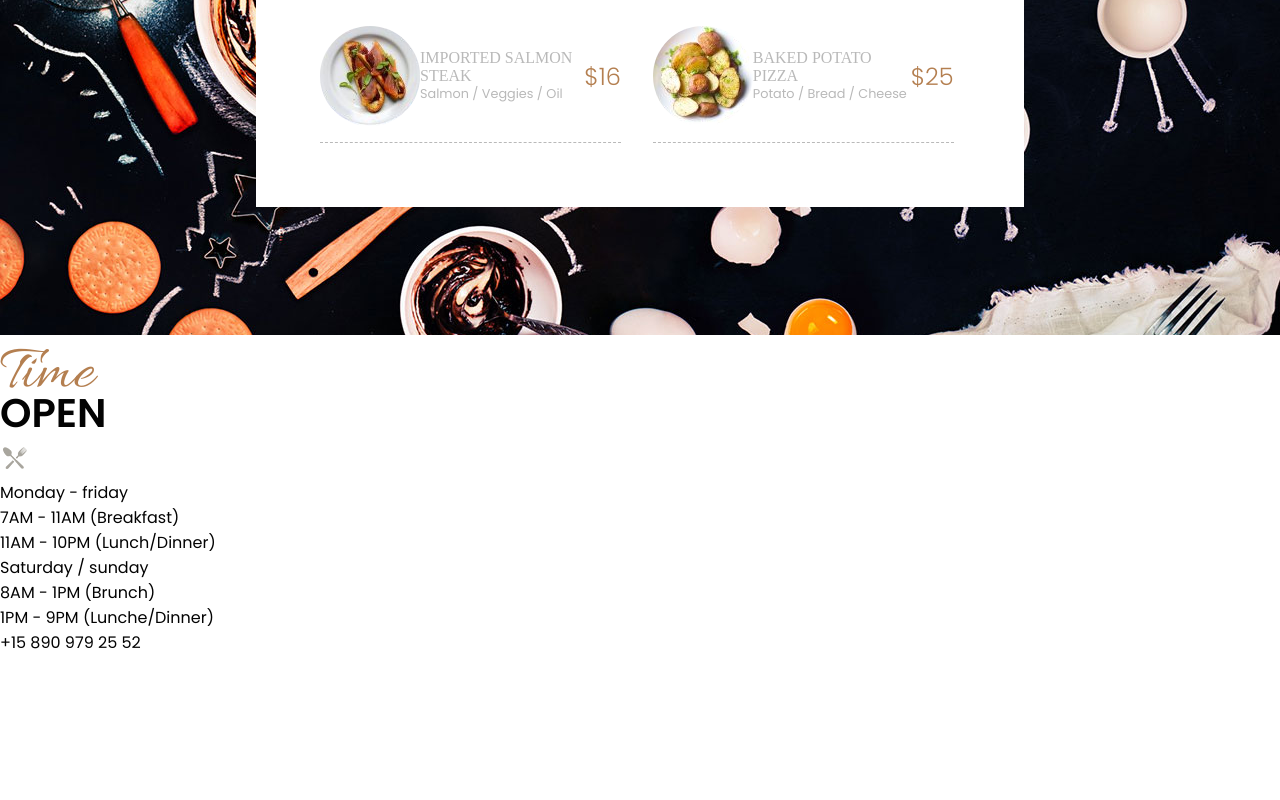
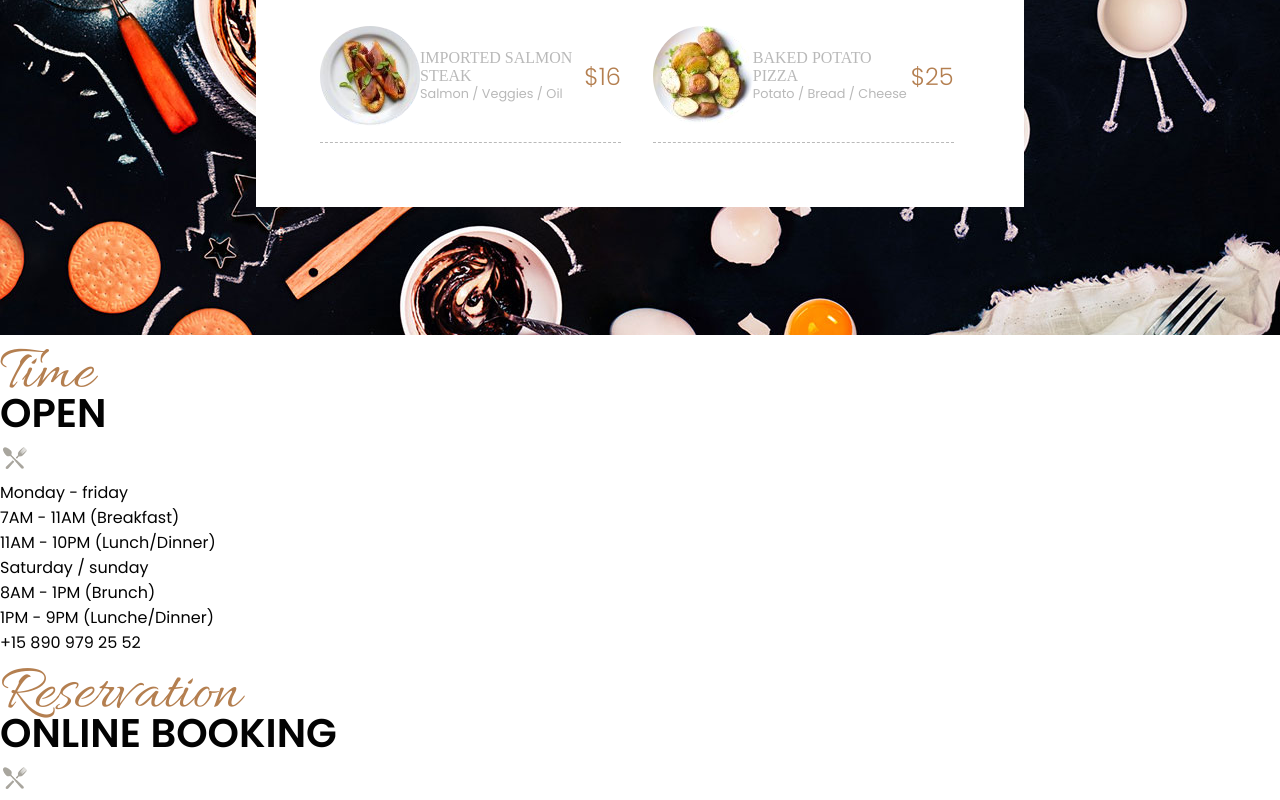
Before and after one commit to Swapaadeg/Le-resto, a website: page index.html in a window 1280 px wide. Shown: the part 2616-3416 px from the top of the page. Before the commit the page ends 3271 px from the top, so only its background shows below. Drawn offline with Linux system fonts and the light colour scheme; files whose address does not match are found by name; a web font is replaced by a local one.

Commit message:
image reservation

```diff
--- a/index.html
+++ b/index.html
@@ -175,6 +175,14 @@
                     <p class="day">+15 890 979 25 52</p>
                 </div>
 
+                <div class="reservation__booking">
+                    <div class="reservation__text">
+                        <h3>Reservation</h3>
+                        <h4>Online booking</h4>
+                        <img src="assets/img/ic-plate.png" alt="une fourchette et une cuillère">
+                    </div>
+                </div>
+
             </div>
         </section>
     </main>
```
